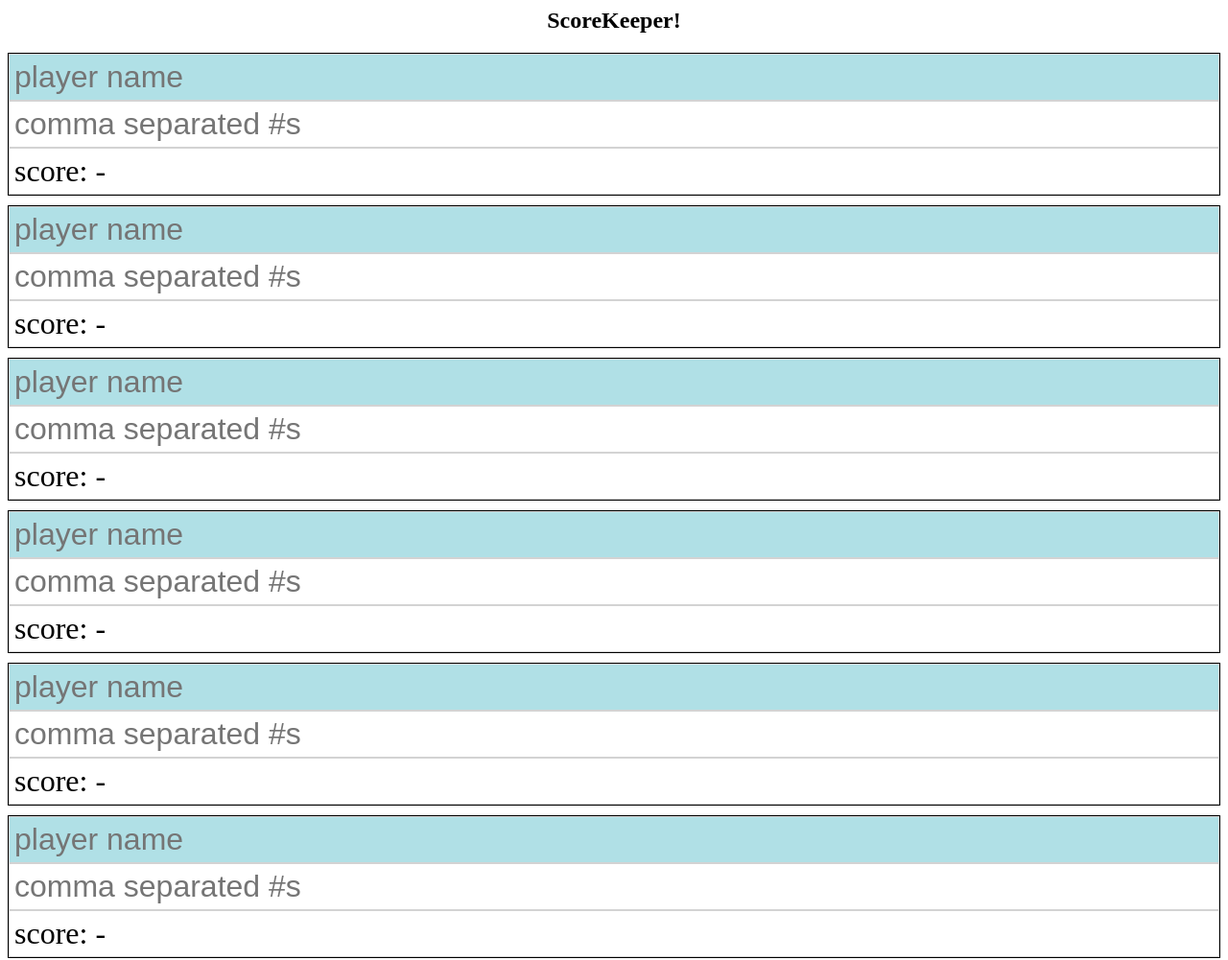
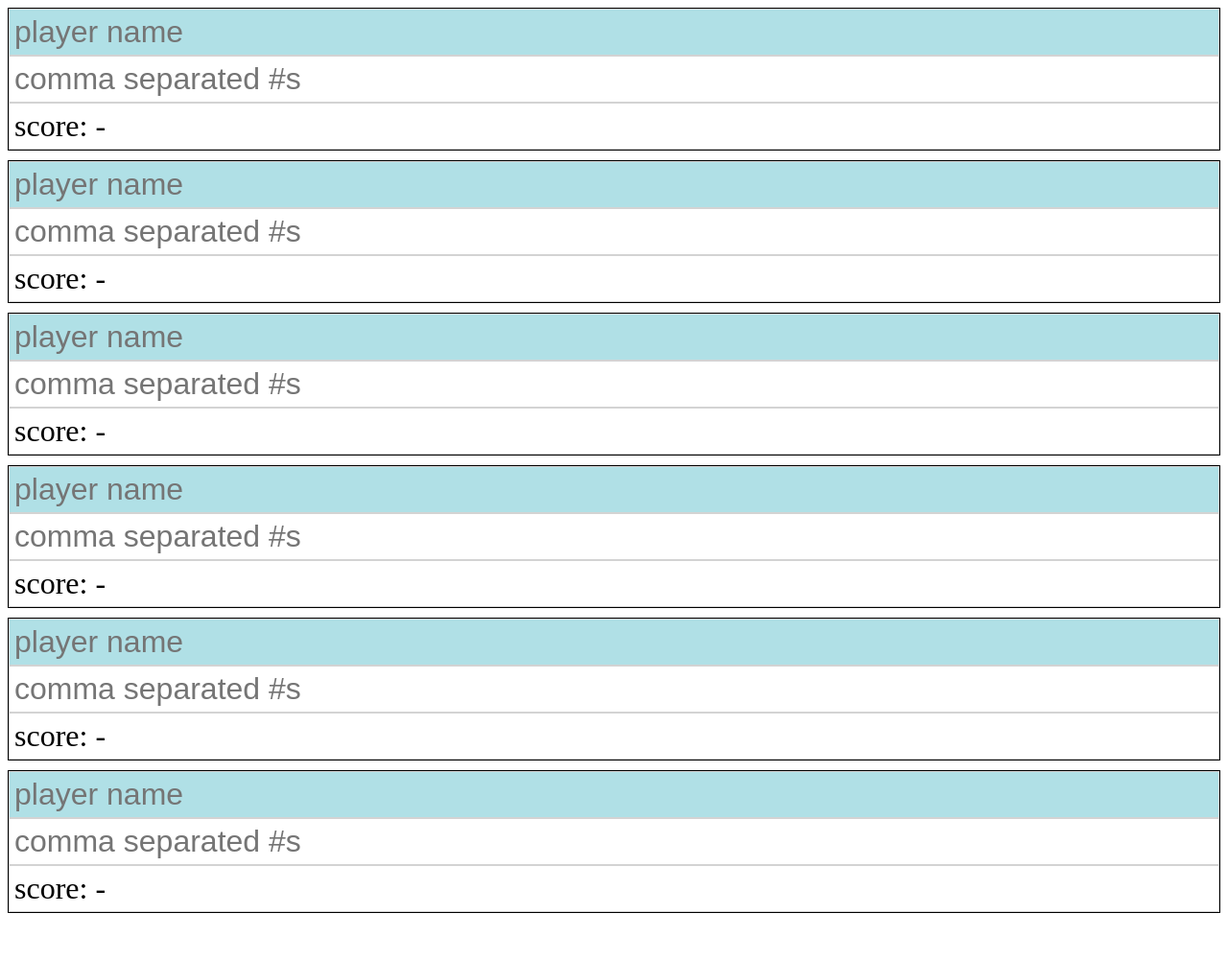
Before and after one commit to cardflopper/scorekeeper, a plain HTML site: page index.html in a window 1280 px wide. Shown: the whole page at 96% size. After the commit the page ends 962 px from the top, so only its background shows below. Drawn offline with Linux system fonts and the light colour scheme.

Commit message:
remove title

```diff
--- a/index.html
+++ b/index.html
@@ -8,7 +8,6 @@
     </head>
     <body>
         <div id="primary">
-            <h2>ScoreKeeper!</h2>
             <div id="container">
                 <div class="scoreEntry"><input type="text" placeholder="player name"><input type="text" placeholder="comma separated #s"><div class="score">score: -</div></div>
                 <div class="scoreEntry"><input type="text" placeholder="player name"><input type="text" placeholder="comma separated #s"><div class="score">score: -</div></div>
```
